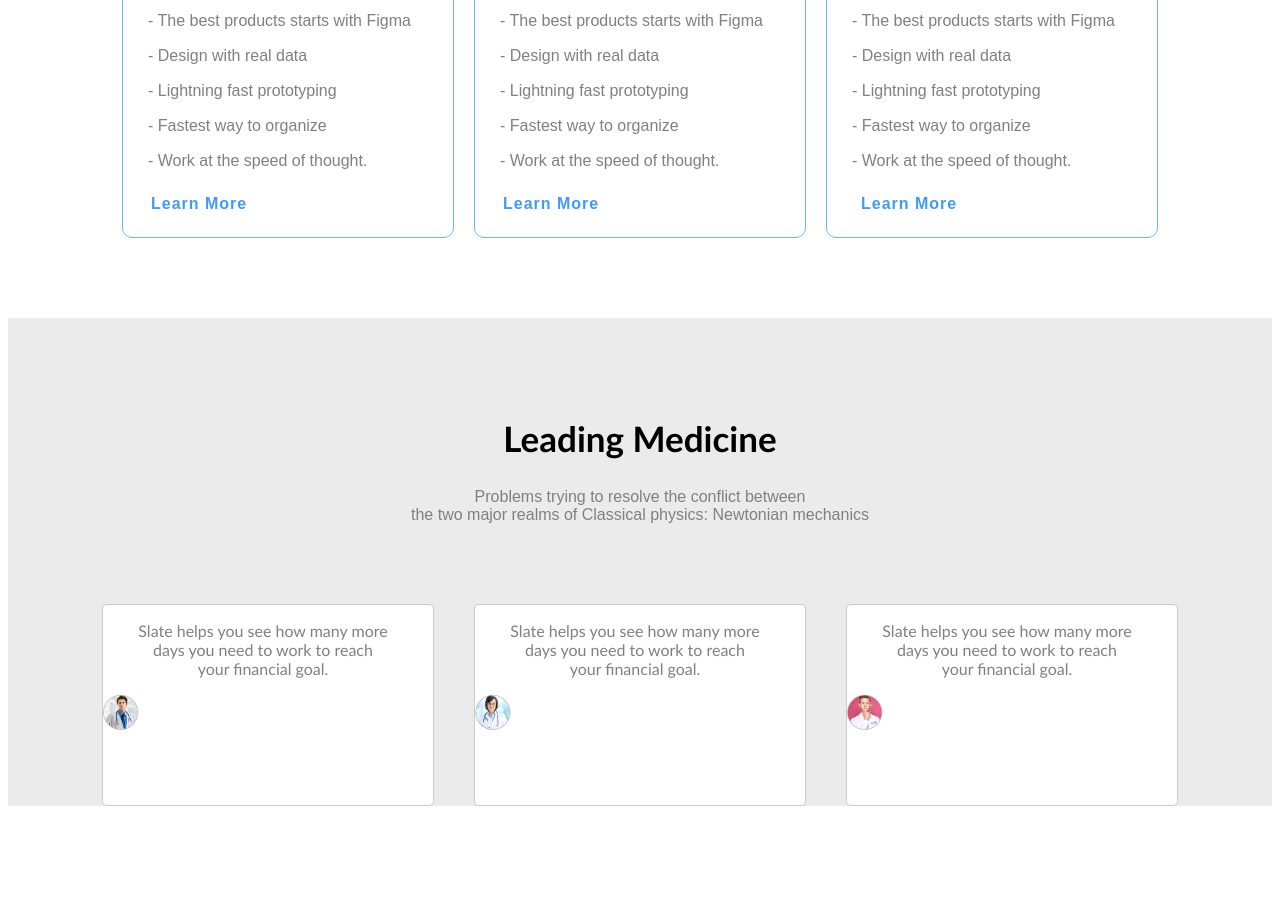
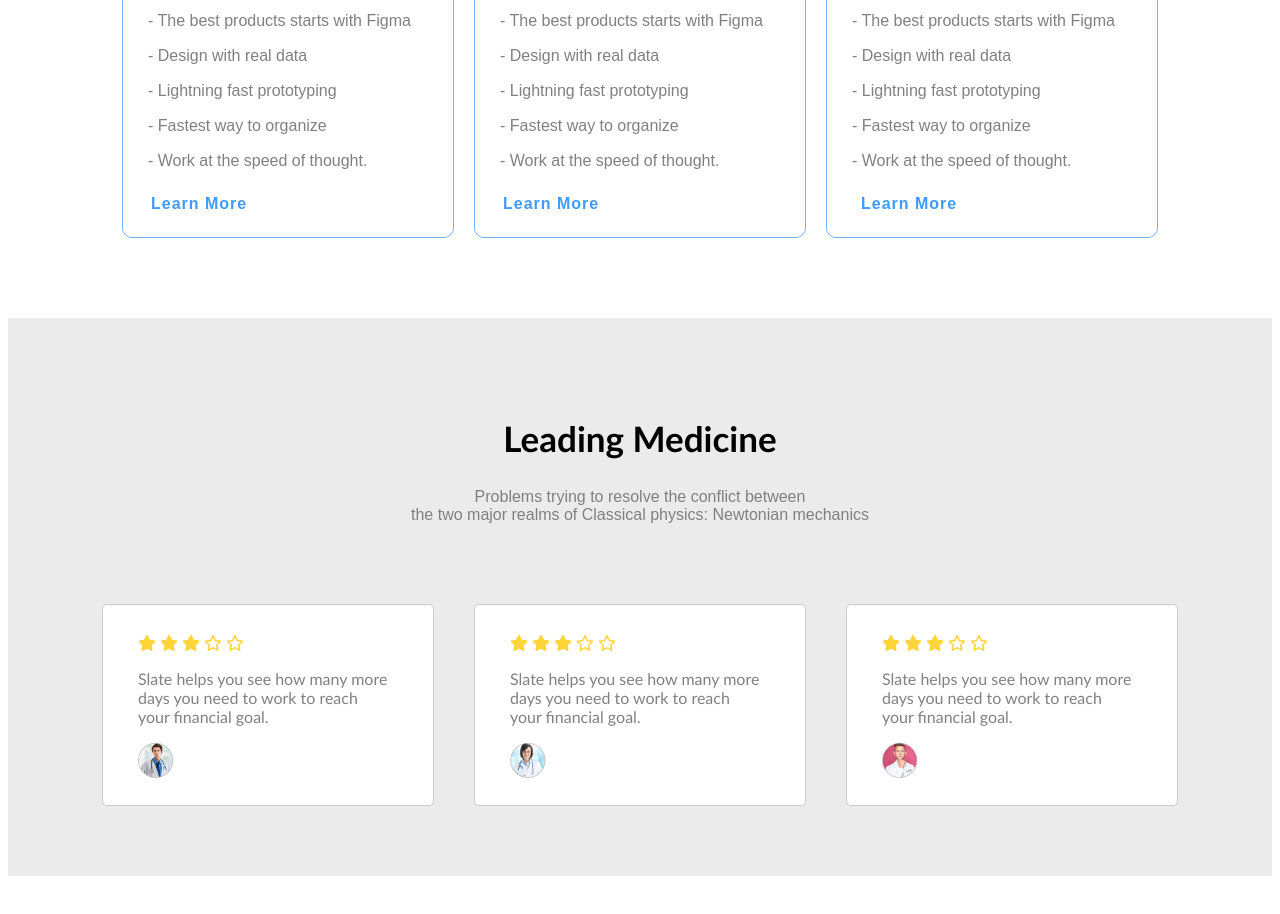
Before and after one commit to shreya-paul-17/Milestone-1-Exam, a plain HTML site: page Project-2/index.html in a window 1280 px wide. Shown: the part 1332-2246 px from the top of the page. Before the commit the page ends 2218 px from the top, so only its background shows below. Drawn offline with Linux system fonts and the light colour scheme.

Commit message:
Star-rating done

```diff
--- a/Project-2/index.html
+++ b/Project-2/index.html
@@ -115,14 +115,35 @@
         <p>Problems trying to resolve the conflict between <br> the two major realms of Classical physics: Newtonian mechanics</p>
         <section class="review-section">
             <div class="review-container">
+                <div class="star-rating">
+                    <span class="fa fa-star checked"></span>
+                    <span class="fa fa-star checked"></span>
+                    <span class="fa fa-star checked"></span>
+                    <i class="fa-regular fa-star" style="color: #FFD43B;"></i>
+                    <i class="fa-regular fa-star" style="color: #FFD43B;"></i>
+                </div>
                 <p>Slate helps you see how many more days you need to work to reach your financial goal.</p>
                 <img src="user-1.png" alt="Image of User-1" srcset="">
             </div>
             <div class="review-container">
+                <div class="star-rating">
+                    <span class="fa fa-star checked"></span>
+                    <span class="fa fa-star checked"></span>
+                    <span class="fa fa-star checked"></span>
+                    <i class="fa-regular fa-star" style="color: #FFD43B;"></i>
+                    <i class="fa-regular fa-star" style="color: #FFD43B;"></i>
+                </div>
                 <p>Slate helps you see how many more days you need to work to reach your financial goal.</p>
                 <img src="user-2.png" alt="Image of User-2" srcset="">
             </div>
             <div class="review-container">
+                <div class="star-rating">
+                    <span class="fa fa-star checked"></span>
+                    <span class="fa fa-star checked"></span>
+                    <span class="fa fa-star checked"></span>
+                    <i class="fa-regular fa-star" style="color: #FFD43B;"></i>
+                    <i class="fa-regular fa-star" style="color: #FFD43B;"></i>
+                </div>
                 <p>Slate helps you see how many more days you need to work to reach your financial goal.</p>
                 <img src="user-3.png" alt="Image of User-3" srcset="">
             </div>
--- a/Project-2/style.css
+++ b/Project-2/style.css
@@ -431,12 +431,26 @@ nav>button:hover{
     height: 200px;
     margin-left: 20px;
     margin-right: 20px;
+    margin-bottom: 70px;
 }
 
 .review-container>p{
     font-family:'Trebuchet MS', 'Lucida Sans Unicode', 'Lucida Grande', 'Lucida Sans', Arial, sans-serif;
     color: grey;
     width: 250px;
-    text-align: center;
+    text-align: left;
     margin-left: 35px;
 }
+
+.review-container>img{
+    margin-left: 35px;
+}
+
+.star-rating{
+    margin-left: 35px;
+    margin-top: 30px;
+}
+
+.star-rating>.checked{
+    color: #FFD43B;
+}
```
